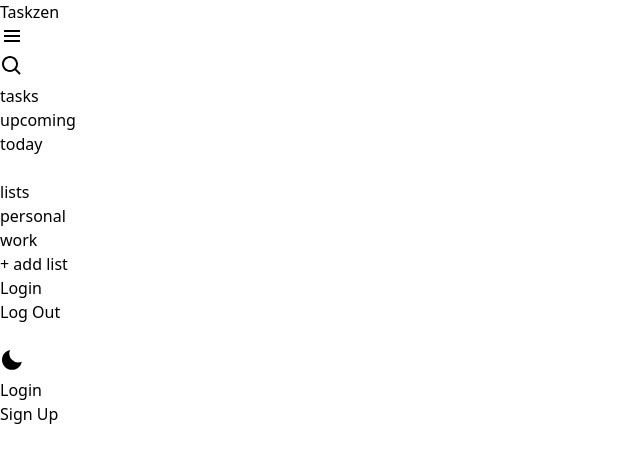
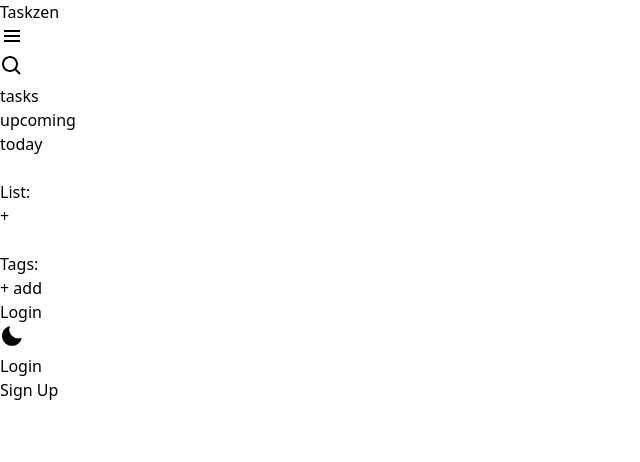
Before and after one commit to rishawraj/taskzen, a React (Vite) app: page /taskzen/login in a window 1280 px wide. Shown: the top 462 px of the page, without its empty margins (0-640 px from the left). Built offline with nearby package versions, Linux system fonts and the light colour scheme.

Commit message:
add list & tag features

```diff
--- /dev/null
+++ b/src/components/List.tsx
@@ -0,0 +1,44 @@
+import { useEffect, useState } from "react";
+import {
+  setLocalStorageItem,
+  getLocalStorageItem,
+} from "../utils/localStorage";
+
+function List() {
+  const [list, setList] = useState<string[]>([]);
+  const [newListItem, setNewListItem] = useState("");
+
+  useEffect(() => {
+    const locallList = getLocalStorageItem<string[]>("list") || [];
+    setList(locallList);
+  }, []);
+
+  const handleSubmit = (e: React.FormEvent<HTMLFormElement>) => {
+    e.preventDefault();
+
+    setList([...list, newListItem]);
+    setLocalStorageItem("list", [...list, newListItem]);
+    setNewListItem("");
+  };
+
+  return (
+    <>
+      <h1 className="font-bold">List:</h1>
+      {list.map((listItem, index) => (
+        <p key={index}>{listItem}</p>
+      ))}
+
+      <form onSubmit={handleSubmit}>
+        <button type="submit">+</button>
+        <input
+          onChange={(e) => setNewListItem(e.target.value)}
+          value={newListItem}
+          type="text"
+          name="list-name"
+        />
+      </form>
+    </>
+  );
+}
+
+export default List;
--- a/src/components/NavBar.tsx
+++ b/src/components/NavBar.tsx
@@ -1,19 +1,10 @@
 import { useState } from "react";
 import { Link } from "react-router-dom";
+import List from "./List";
+import Tags from "./Tags";
 
 function NavBar({ toggleTheme, isDarkMode }: NavBarProps) {
-  // const intialDarkMode = localStorage.getItem("darkMode") === "true" || false;
-  // const [isDarkMode, setDarkMode] = useState(intialDarkMode);
   const [isDrawer, setDrawer] = useState(false);
-
-  // useEffect(() => {
-  //   document.body.classList.toggle("dark", isDarkMode);
-  //   localStorage.setItem("darkMode", `${isDarkMode}`);
-  // }, [isDarkMode]);
-
-  // const toggleTheme = () => {
-  //   setDarkMode(!isDarkMode);
-  // };
 
   const toggleDrawer = () => {
     setDrawer(!isDrawer);
@@ -26,6 +17,7 @@
           <h1 className="font-bold">Taskzen</h1>
         </Link>
 
+        {/* mobile menu */}
         <div className="md:hidden">
           <button onClick={toggleDrawer}>
             <svg
@@ -71,18 +63,17 @@
           <div>upcoming</div>
           <div>today</div>
           <br />
-
-          <h2 className="font-bold">lists</h2>
-          <div>personal</div>
-          <div>work</div>
-          <button>+ add list</button>
+          <List />
           <br />
+          <Tags />
+          <br />
+          {/* <br /> */}
 
           <Link className="font-bold" to="/login">
             Login
           </Link>
 
-          <div className="font-bold">Log Out</div>
+          {/* <div className="font-bold">Log Out</div> */}
           <br />
 
           <button className="text-text" onClick={toggleTheme}>
@@ -141,18 +132,19 @@
             <div>upcoming</div>
             <div>today</div>
             <br />
+            <List />
 
-            <h2 className="font-bold">lists</h2>
-            <div>personal</div>
-            <div>work</div>
-            <button>+ add list</button>
             <br />
+
+            <Tags />
+            <br />
+            {/* <br /> */}
 
             <Link className="font-bold" to="/login">
               Login
             </Link>
 
-            <div className="font-bold">Log Out</div>
+            {/* <div className="font-bold">Log Out</div> */}
             <br />
 
             <button className="text-text" onClick={toggleTheme}>
--- /dev/null
+++ b/src/components/Tags.tsx
@@ -0,0 +1,60 @@
+import { useEffect, useState } from "react";
+import Modal from "./Modal";
+import {
+  getLocalStorageItem,
+  setLocalStorageItem,
+} from "../utils/localStorage";
+
+function Tags() {
+  const [tags, setTags] = useState<string[]>([]);
+  const [newTag, setNewTag] = useState("");
+  const [isOpen, setIsOpen] = useState(false);
+
+  useEffect(() => {
+    const localTags = getLocalStorageItem<string[]>("tags") || [];
+    setTags(localTags);
+  }, []);
+
+  const closeModal = () => setIsOpen(false);
+  const openModal = () => setIsOpen(true);
+
+  const handleAddTag = () => {
+    console.log("hi");
+    openModal();
+  };
+
+  const handleSubmit = (e: React.FormEvent<HTMLFormElement>) => {
+    e.preventDefault();
+    const newTags = [...tags, newTag];
+    setTags(newTags);
+    setNewTag("");
+    setLocalStorageItem("tags", newTags);
+  };
+
+  return (
+    <>
+      <h1 className="font-bold">Tags:</h1>
+      {tags.map((tag, index) => (
+        <p key={index}>{tag}</p>
+      ))}
+
+      <button onClick={handleAddTag}>+ add</button>
+
+      <Modal isOpen={isOpen} onClose={closeModal}>
+        <h1 className="bg-red-500">Add Tags:</h1>
+        <form onSubmit={handleSubmit}>
+          <button>+</button>
+
+          <input
+            type="text"
+            name="add-tag"
+            value={newTag}
+            onChange={(e) => setNewTag(e.target.value)}
+          />
+        </form>
+      </Modal>
+    </>
+  );
+}
+
+export default Tags;
--- a/src/components/Task.tsx
+++ b/src/components/Task.tsx
@@ -29,6 +29,7 @@
           <p>{task.title}</p>
 
           {task.dueDate && <p>{task.dueDate}</p>}
+          {task.selectedListItem && <p>{task.selectedListItem}</p>}
           {task.subTasks?.length ?? 0 >= 1 ? (
             <p className="bg-red-400 px-2">{task.subTasks!.length}</p>
           ) : (
@@ -48,7 +49,7 @@
         </button>
       </div>
 
-      <Modal isOpen={modalOpen}>
+      <Modal isOpen={modalOpen} onClose={closeModal}>
         <TaskForm
           index={index}
           task={task}
--- a/src/components/TaskForm.tsx
+++ b/src/components/TaskForm.tsx
@@ -3,10 +3,17 @@
 
 function TaskForm({ index, task, handleEdit, closeModal }: TaskFormProps) {
   const [title, setTitle] = useState(task.title);
-  const [description, setDescription] = useState(task.description);
-  const [list, setList] = useState(task.list);
+  const [description, setDescription] = useState(task.description || "");
+  const [list, setList] = useState<string[]>([]);
+  const [selectedListItem, setSelectedListItem] = useState(
+    task.selectedListItem
+  );
   const [dueDate, setDueDate] = useState(task.dueDate);
-  const [tags, setTags] = useState(task.tags);
+
+  const [taskTags, setTaskTags] = useState<string[]>(task.tags || []);
+
+  const [tags, setTags] = useState<string[]>([]);
+  const [tagListOpen, setTagLisOpen] = useState(false);
 
   const [subTaskList, setSubTaskList] = useState(task.subTasks || []);
 
@@ -16,14 +23,19 @@
   });
 
   useEffect(() => {
-    return () => {
-      const tasks = getLocalStorageItem<TaskType[]>("tasks");
-      const subTasks = tasks[index].subTasks || [];
-      setSubTaskList(subTasks);
-    };
+    const localList = getLocalStorageItem<string[]>("list") || [];
+    setList(localList);
+
+    const localTags = getLocalStorageItem<string[]>("tags");
+    setTags(localTags);
   }, []);
 
   const handleModalClose = () => {
+    console.log("does this also gets run??");
+
+    const tasks = getLocalStorageItem<TaskType[]>("tasks");
+    const subTasks = tasks[index].subTasks || [];
+    setSubTaskList(subTasks);
     closeModal();
   };
 
@@ -40,22 +52,6 @@
       document.removeEventListener("keydown", handleEscapeKeyPress);
     };
   }, []);
-
-  const handleSubmit = () => {
-    console.log("handleSubmit called from taskform.tsx");
-    const updatedTask: TaskType = {
-      title: title,
-      completed: task.completed,
-      description: description,
-      list: list,
-      dueDate: dueDate,
-      tags: tags,
-      subTasks: subTaskList,
-    };
-
-    // saves it
-    handleEdit(index, updatedTask);
-  };
 
   const handleSubTaskFormSubmit = (e: React.FormEvent<HTMLFormElement>) => {
     e.preventDefault();
@@ -88,34 +84,86 @@
     setSubTaskList(updatedSubTaskList);
   };
 
+  const handleSubmit = () => {
+    console.log("handleSubmit called from taskform.tsx");
+    const updatedTask: TaskType = {
+      title: title,
+      completed: task.completed,
+      description: description,
+      // list: list,
+      selectedListItem: selectedListItem,
+      dueDate: dueDate,
+      tags: taskTags,
+      subTasks: subTaskList,
+    };
+
+    handleEdit(index, updatedTask);
+  };
+
+  const handleListChange = (e: React.ChangeEvent<HTMLSelectElement>) => {
+    console.log("selcted option");
+    setSelectedListItem(e.target.value);
+  };
+
+  const handleAddTags = (index: number) => {
+    if (taskTags.length === tags.length) return;
+
+    const newTag = tags[index];
+    const indexOfTag = taskTags.indexOf(newTag);
+
+    if (indexOfTag >= 0) return;
+
+    setTaskTags([...taskTags, tags[index]]);
+  };
+
+  const handleDeleteTaskTags = (index: number) => {
+    const newTaskTags = [...taskTags];
+    newTaskTags.splice(index, 1);
+    setTaskTags(newTaskTags);
+  };
+
   return (
     <>
       <div className="text-text">
         <div>TaskForm</div>
 
         <div className="flex flex-col gap-2">
-          {/* <p>{task && task.title}</p> */}
-          {/* title */}
-          {/* <p>{title}</p> */}
           <input
+            name="title"
+            id="title"
             type="text"
             value={title}
             onChange={(e) => setTitle(e.target.value)}
           />
+
           {/* desc */}
           <input
+            name="description"
+            id="description"
             type="text"
             value={description}
             onChange={(e) => setDescription(e.target.value)}
           />
+
           {/* list */}
           <label htmlFor="list">List</label>
-          <select id="list" name="list">
+          <select
+            id="list"
+            name="list"
+            value={selectedListItem}
+            onChange={handleListChange}
+          >
+            <option value="">Select an option</option>
             {list &&
-              list.map((listItem) => {
-                return <option value={listItem}>{listItem}</option>;
+              list.map((listItem, i) => {
+                return (
+                  <option key={i} value={listItem}>
+                    {listItem}
+                  </option>
+                );
               })}
           </select>
+
           {/* due back */}
           <label htmlFor="dueDate">Due date</label>
           <input
@@ -127,8 +175,37 @@
 
           {/* tags */}
           <label>Tags</label>
-          {tags && tags.map((tag) => <p>{tag}</p>)}
-          <button>+ add tags</button>
+          <div>
+            {taskTags.map((tag, i) => (
+              <span
+                key={i}
+                className="inline-flex flex-wrap gap-2 p-2 bg-amber-300 mr-2"
+              >
+                <p>{tag}</p>
+                <button onClick={() => handleDeleteTaskTags(index)}>X</button>
+              </span>
+            ))}
+          </div>
+
+          <div className="flex gap-2 flex-wrap">
+            {tagListOpen &&
+              tags &&
+              tags.map((tag, i) => (
+                <button
+                  onClick={() => handleAddTags(i)}
+                  className="py-2 bg-lime-300 min-w-[70px]"
+                  key={i}
+                >
+                  {tag}
+                </button>
+              ))}
+            <button
+              onClick={() => setTagLisOpen(!tagListOpen)}
+              className="p-2 bg-fuchsia-300"
+            >
+              + add tags
+            </button>
+          </div>
 
           {/* subtask */}
           <h2>Subtasks:</h2>
@@ -161,15 +238,15 @@
             />
           </form>
 
-          {subTaskList.map((subTask, index) => (
+          {subTaskList.map((subTask, i) => (
             <div
-              key={index}
+              key={i}
               className="flex justify-between p-2 border-b-2 border-text "
             >
               <div className="flex gap-4">
                 <p>{subTask.completed ? "1" : "0"}</p>
                 <input
-                  id={index.toString()}
+                  id={i.toString()}
                   type="checkbox"
                   checked={subTask.completed}
                   onChange={() => handleSubTaskToggle(index)}
```
Also changed, not shown: src/components/Modal.tsx (+31 -3 lines), src/pages/Home.tsx (+17 -3 lines), src/types/types.ts (+3 -6 lines).
